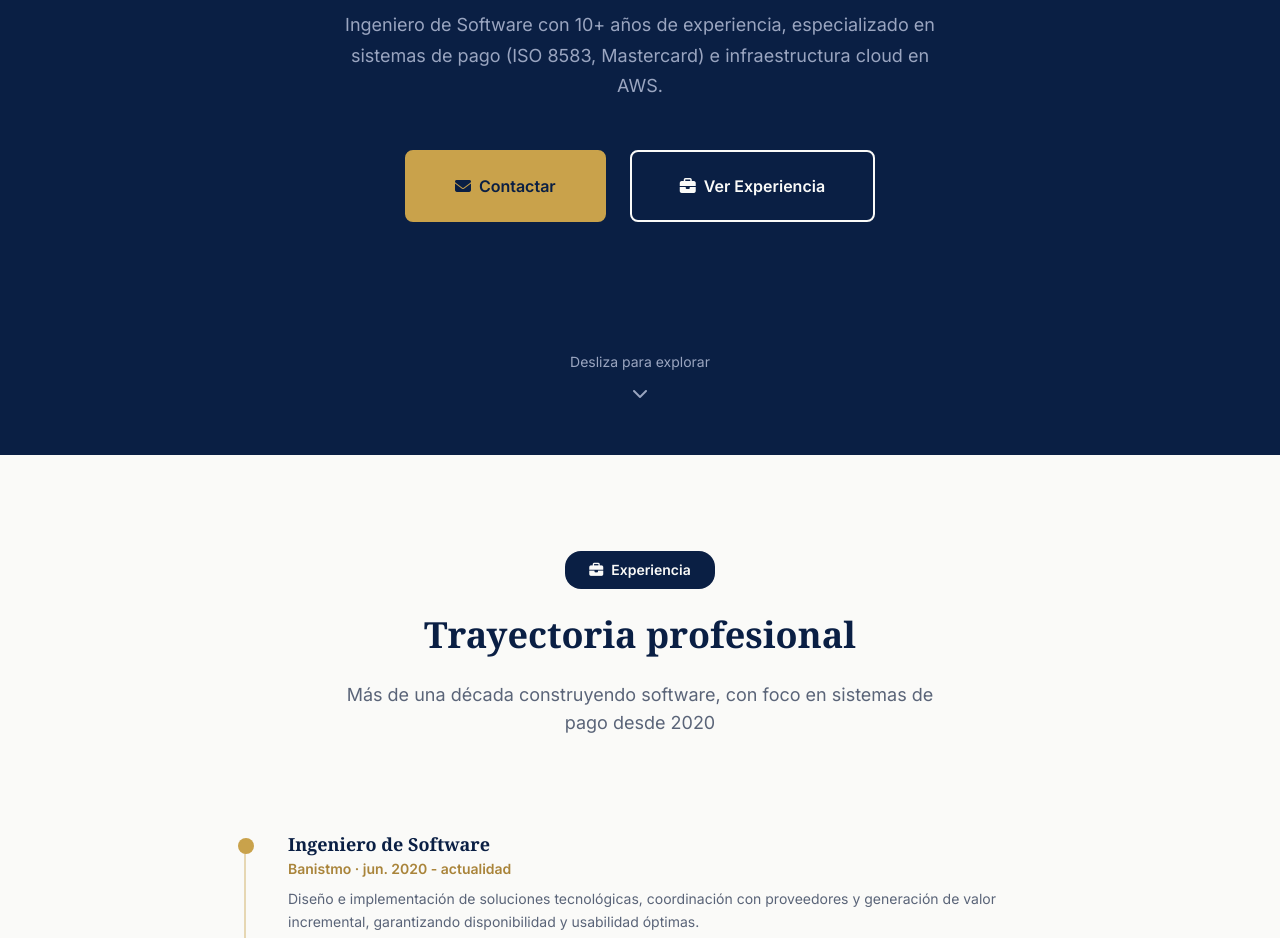
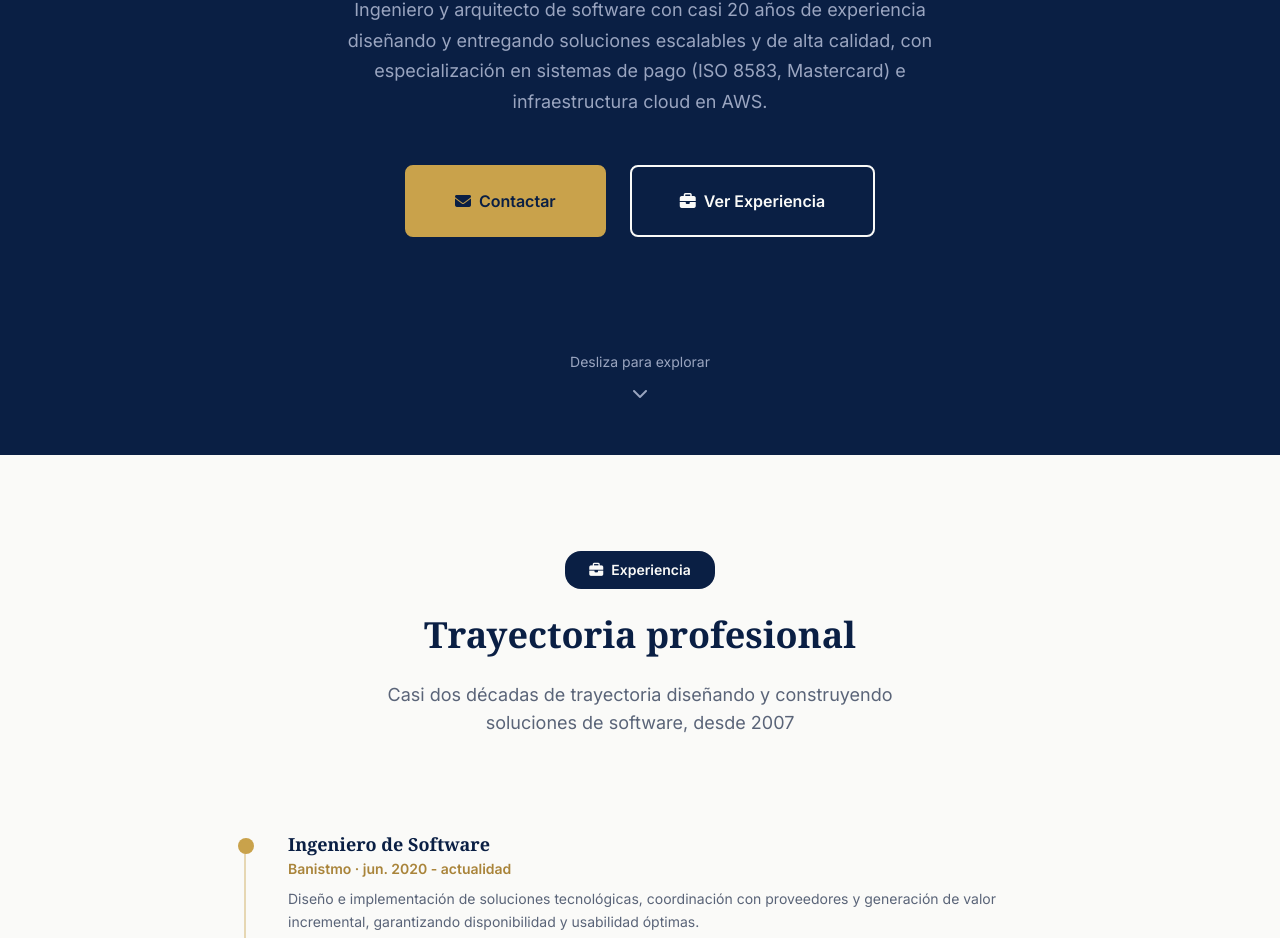
Before and after one commit to rafawilliams/rafawilliams.github.io, a plain HTML site: page index.html in a window 1280 px wide. Shown: the part 345-1283 px from the top of the page. Drawn offline with Linux system fonts and the light colour scheme.

Commit message:
Generalize hero and about descriptions
Reflect experience building software since 2007.

```diff
--- a/index.html
+++ b/index.html
@@ -19,7 +19,7 @@
             </div>
             <h1 class="hero-title">Rafael Williams Puerto</h1>
             <p class="hero-description">
-                Ingeniero de Software con 10+ años de experiencia, especializado en sistemas de pago (ISO 8583, Mastercard) e infraestructura cloud en AWS.
+                Ingeniero y arquitecto de software con casi 20 años de experiencia diseñando y entregando soluciones escalables y de alta calidad, con especialización en sistemas de pago (ISO 8583, Mastercard) e infraestructura cloud en AWS.
             </p>
             <div class="hero-buttons">
                 <button class="btn btn-primary btn-lg" onclick="scrollToSection('contact')">
@@ -49,7 +49,7 @@
                     <span>Experiencia</span>
                 </div>
                 <h2 class="section-title">Trayectoria profesional</h2>
-                <p class="section-subtitle">Más de una década construyendo software, con foco en sistemas de pago desde 2020</p>
+                <p class="section-subtitle">Casi dos décadas de trayectoria diseñando y construyendo soluciones de software, desde 2007</p>
             </div>
             <div class="experience-timeline">
                 <div class="timeline-item timeline-current">
```
